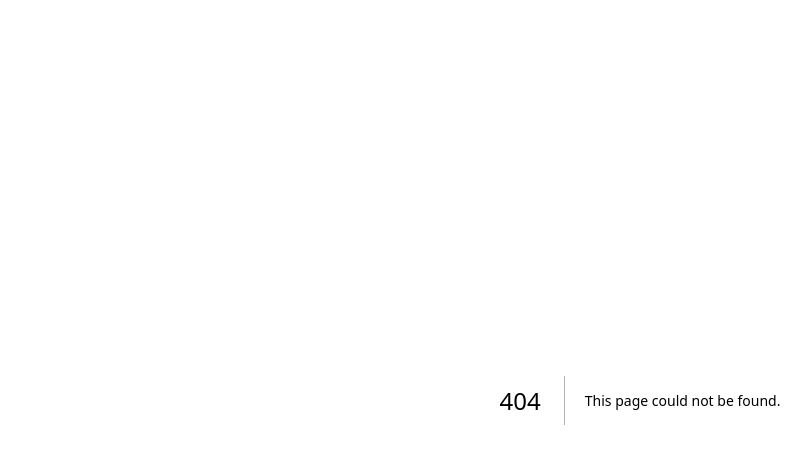
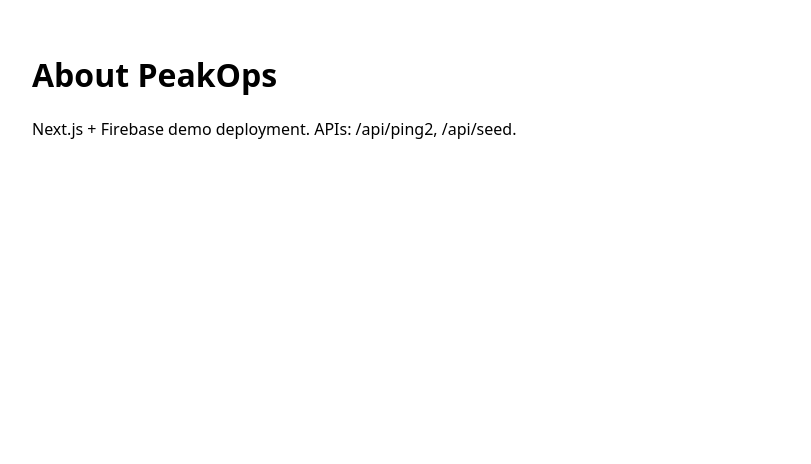
Before and after one commit to nkesseru/peakops-site, a Next.js app: page /about in a window 1280 px wide. Before the commit this address had no page. Shown: the top 464 px of the page, without its empty margins (0-811 px from the left). Built offline with nearby package versions, Linux system fonts and the light colour scheme.

Commit message:
fix(api): correct firebaseAdmin import paths

```diff
--- /dev/null
+++ b/pages/about.tsx
@@ -0,0 +1,8 @@
+export default function About() {
+  return (
+    <main style={{ padding: 24, fontFamily: "ui-sans-serif, system-ui" }}>
+      <h1>About PeakOps</h1>
+      <p>Next.js + Firebase demo deployment. APIs: /api/ping2, /api/seed.</p>
+    </main>
+  );
+}
```
Also changed, not shown: eslint.config.mjs (+9 -1 lines).
